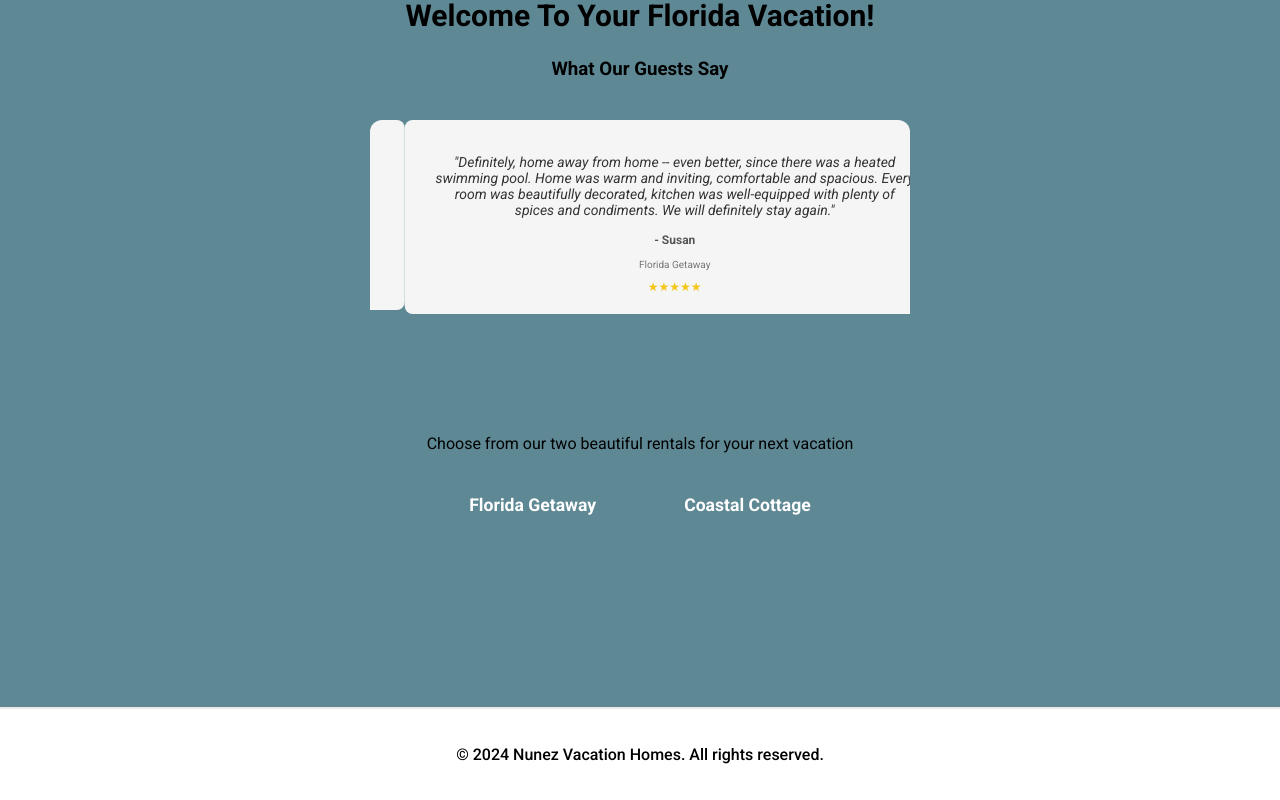
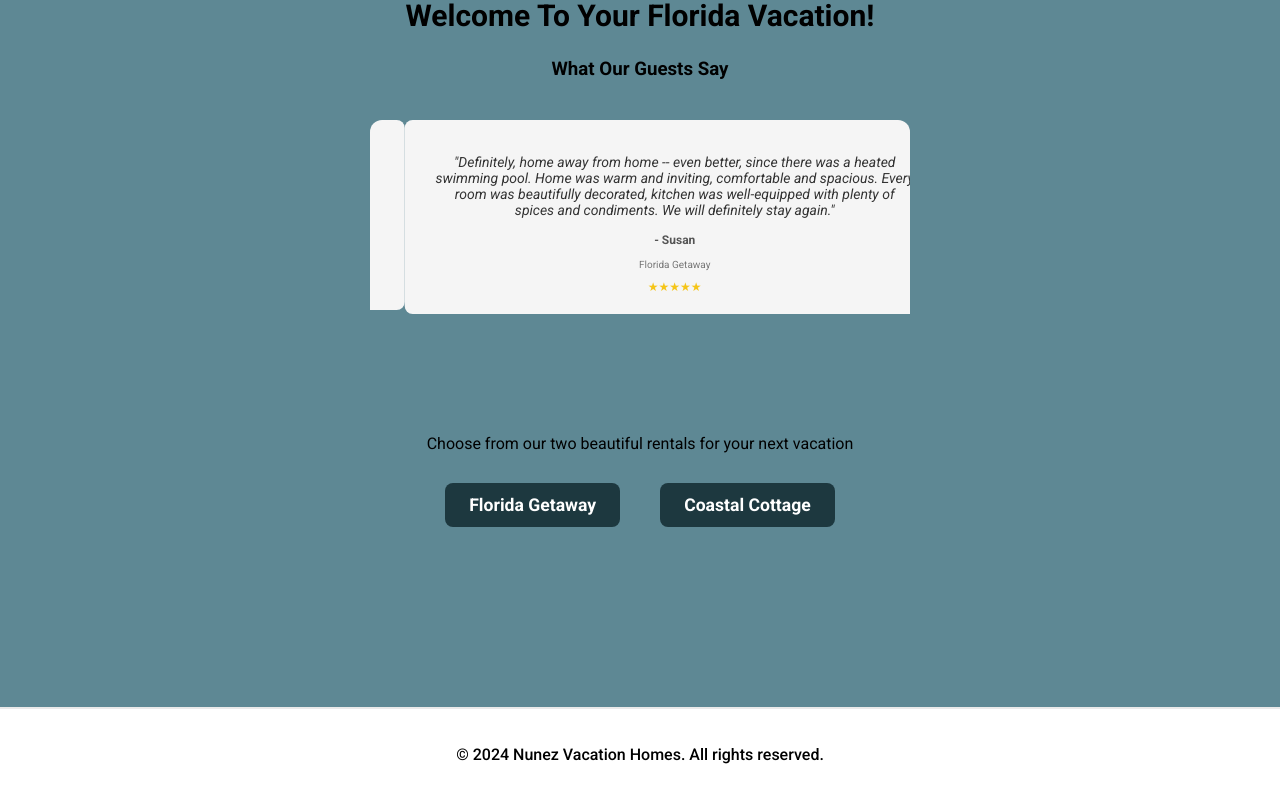
Before and after one commit to Reece-Nunez/airbnb, a React (Create React App) app: page / in a window 1280 px wide. Shown: the part 837-1637 px from the top of the page. Built offline with nearby package versions, Linux system fonts and the light colour scheme.

Commit message:
changed the background color of the property link buttons in order to stand out

```diff
--- a/src/App.css
+++ b/src/App.css
@@ -228,7 +228,7 @@ body {
   display: inline-block;
   margin: 10px 20px;
   padding: 12px 24px;
-  background-color: #5e8894;
+  background-color: #1d383f;
   color: white;
   border-radius: 8px;
   text-decoration: none;
```
